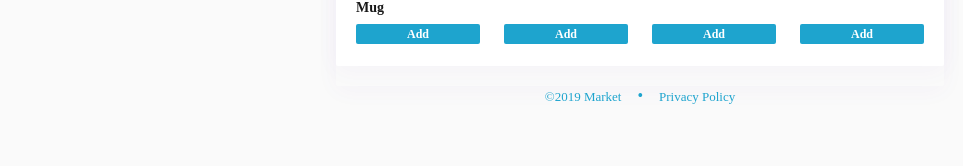
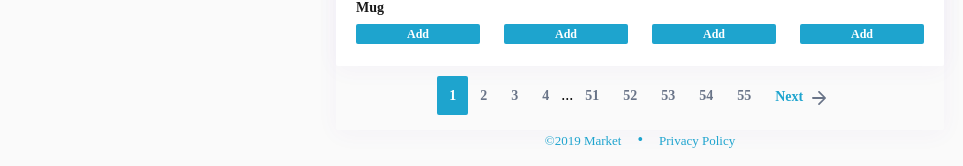
Before and after one commit to bmbekir/bekirmarket, a React (Create React App) app: page / in a window 1280 px wide. Shown: the part 1173-1339 px from the top of the page, without its empty margins (0-963 px from the left). Built offline with nearby package versions, Linux system fonts and the light colour scheme; a web font is replaced by a local one.

Commit message:
pagination

```diff
--- a/src/pages/product/index.tsx
+++ b/src/pages/product/index.tsx
@@ -19,12 +19,14 @@ import { useDispatch } from "react-redux";
 import {
   getFilter,
   setBrands,
+  setPage,
   setSortType,
   setTags,
   setType,
 } from "./filterSlice";
 import { useAppSelector } from "../../app/hooks";
 import CheckboxList from "../../plugins/checkboxList";
+import Pagination from "../../plugins/pagination";
 
 const p: Product = {
   tags: ["Trees"],
@@ -109,6 +111,14 @@ const ProductPage: React.FC<any> = () => {
               />
             </div>
           </ProductList>
+          <Pagination
+            page={filter.page}
+            pageCount={result.pageCount}
+            onPageChange={(page) => {
+              window.scroll({ top: 0, left: 0 });
+              dispatch(setPage(page));
+            }}
+          />
         </PageCenter>
         <PageRight>
           <Cart />
--- /dev/null
+++ b/src/plugins/pagination/index.tsx
@@ -0,0 +1,90 @@
+import styles from "./pagination.module.scss";
+import prevImg from "./prev.svg";
+import nextImg from "./next.svg";
+interface PaginationProps {
+  pageCount: number;
+  page: number;
+  serialCount?: number;
+  onPageChange?(page: number): void;
+}
+const getPageNumbers = (
+  pageCount: number,
+  page: number,
+  serialCount: number
+) => {
+  const list = new Set<number>();
+  const half = Math.floor(serialCount / 2);
+  for (let index = 1; index <= serialCount; index++) {
+    list.add(index);
+  }
+  for (let index = page - half; index <= page + half; index++) {
+    list.add(index);
+  }
+  for (let index = pageCount - serialCount; index <= pageCount; index++) {
+    list.add(index);
+  }
+  return Array.from(list)
+    .filter((item) => item <= pageCount && item > 0)
+    .sort((item1, item2) => item1 - item2);
+};
+export default ({
+  pageCount,
+  page,
+  serialCount = 4,
+  onPageChange = () => {},
+}: PaginationProps) => {
+  const pages = getPageNumbers(pageCount, page, serialCount);
+  return (
+    <div className={styles["pagination"]}>
+      <ul>
+        {page != 1 ? (
+          <li className={styles["image-page-button"]}>
+            <a
+              href="#"
+              onClick={(ev) => {
+                ev.preventDefault();
+                onPageChange(page - 1);
+              }}
+            >
+              <img src={prevImg} /> Prev
+            </a>
+          </li>
+        ) : undefined}
+        {pages.map((item, index) => {
+          return (
+            <>
+              {index > 0 && pages[index - 1] - item < -1 ? (
+                <li className={styles["ellips"]}>...</li>
+              ) : undefined}
+              <li
+                key={index}
+                className={item == page ? styles["active"] : undefined}
+              >
+                <a
+                  href="#"
+                  onClick={(ev) => {
+                    ev.preventDefault();
+                    if (item != page) onPageChange(item);
+                  }}
+                >
+                  {item}
+                </a>
+              </li>
+            </>
+          );
+        })}
+        <li className={styles["image-page-button"]}>
+          <a
+            href="#"
+            onClick={(ev) => {
+              ev.preventDefault();
+              onPageChange(page + 1);
+            }}
+          >
+            Next <img src={nextImg} />
+          </a>
+        </li>
+      </ul>
+    </div>
+  );
+};
--- /dev/null
+++ b/src/plugins/pagination/pagination.module.scss
@@ -0,0 +1,44 @@
+@import "../../sass/variables.scss";
+.pagination {
+  margin-bottom: 20px;
+  > ul {
+    display: flex;
+    flex-direction: row;
+    width: 100%;
+    margin: auto;
+    padding: 0;
+    justify-content: center;
+    > li {
+      list-style: none;
+      > a,
+      > a:visited,
+      > a:hover > a:active {
+        text-decoration: none;
+
+        color: #697488;
+        font-style: normal;
+        font-weight: 600;
+        font-size: 14px;
+        line-height: 16px;
+        padding: 12px;
+      }
+    }
+    > li.image-page-button {
+      > a {
+        > img {
+          vertical-align: middle;
+          width: 24px;
+          height: 24px;
+        }
+        color: $color-1;
+      }
+    }
+    > li.active {
+      > a {
+        background-color: $color-1;
+        color: $color-2;
+        border-radius: 2px;
+      }
+    }
+  }
+}
```
Also changed, not shown: src/plugins/pagination/next.svg (added), src/plugins/pagination/prev.svg (added).
